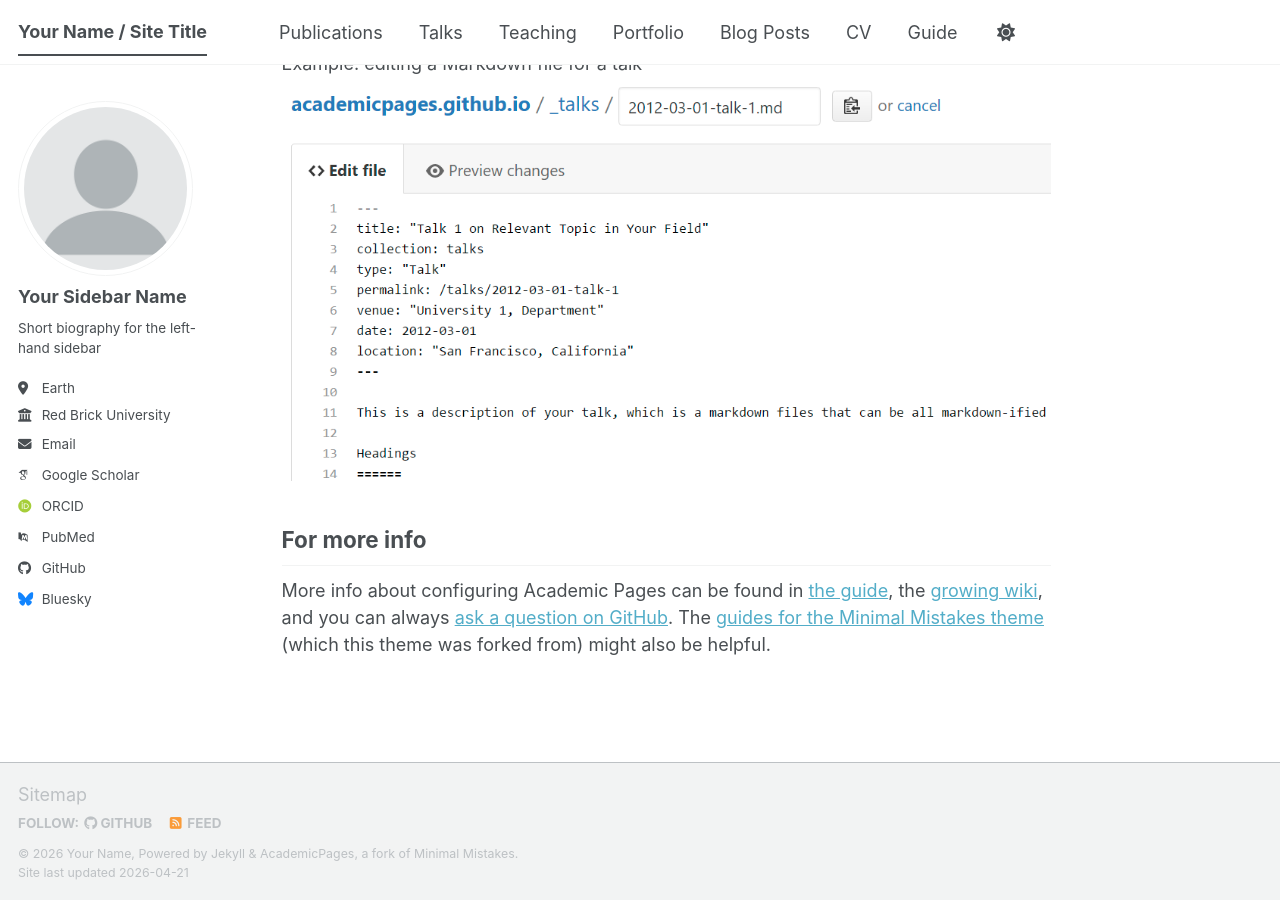
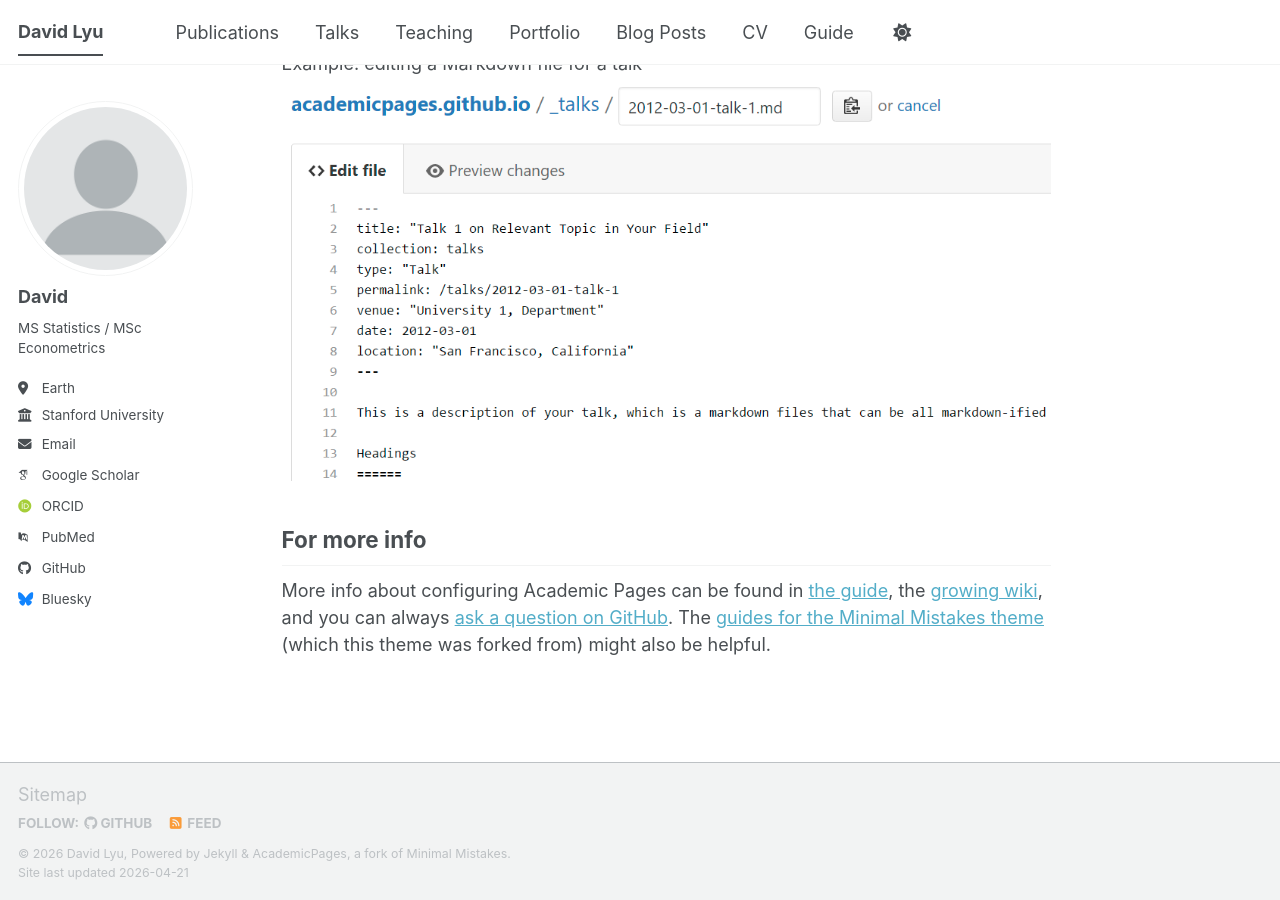
Before and after one commit to dlvh/dlvh.github.io, a Jekyll site: the page built from _pages/about.md, in a window 1280 px wide and 900 px high, scrolled down 2720 px. Built offline with Jekyll 4.4.1, drawn with Linux system fonts in a browser that asks for light colours; some web fonts are replaced; a script bundle is joined from its source files by our own code; library files that are not in the unit come from our copies.

Commit message:
Update site configuration with personal details
Updated personal information including name, description, and employer.

```diff
--- a/_config.yml
+++ b/_config.yml
@@ -9,14 +9,14 @@
 # Basic Site Settings
 locale                   : "en-US"
 site_theme               : "default" # The available themes options are "default", "air", "sunrise", "mint", "dirt" and "contrast"
-title                    : "Your Name / Site Title"
+title                    : "David Lyu"
 title_separator          : "-"
-name                     : &name "Your Name"
-description              : &description "Your Name's academic portfolio"   # Update this with a general description of your site, this is the default if not overridden by a page
-url                      : https://academicpages.github.io # The base hostname & protocol for your site e.g. "https://[your GitHub username].github.io",
+name                     : &name "David Lyu"
+description              : &description "David's academic portfolio"   # Update this with a general description of your site, this is the default if not overridden by a page
+url                      : https://dlvh.github.io # The base hostname & protocol for your site e.g. "https://[your GitHub username].github.io",
                                                            # or if you already have some other page hosted on Github then use "https://[your GitHub username].github.io/[Your Repo Name]"
 baseurl                  : "" # the subpath of your site, e.g. "/blog"
-repository               : "academicpages/academicpages.github.io"
+repository               : "dlvh/dlvh.github.io"
 
 # Site Author - The following control what appear as part of the author content on the side bar.
 #               If a field is blank the icon and link will not appear, otherwise it will be shown.
@@ -24,13 +24,13 @@
 author:
   # Biographic information
   avatar           : "profile.png"
-  name             : "Your Sidebar Name"
+  name             : "David"
   pronouns         : # example: "she/her"
-  bio              : "Short biography for the left-hand sidebar"
+  bio              : "MS Statistics / MSc Econometrics"
   location         : "Earth"
-  employer         : "Red Brick University"
+  employer         : "Stanford University"
   uri              : # URL
-  email            : "none@example.org"
+  email            : "dlyu@stanford.edu"
 
   # Academic websites
   academia         : # URL
```
